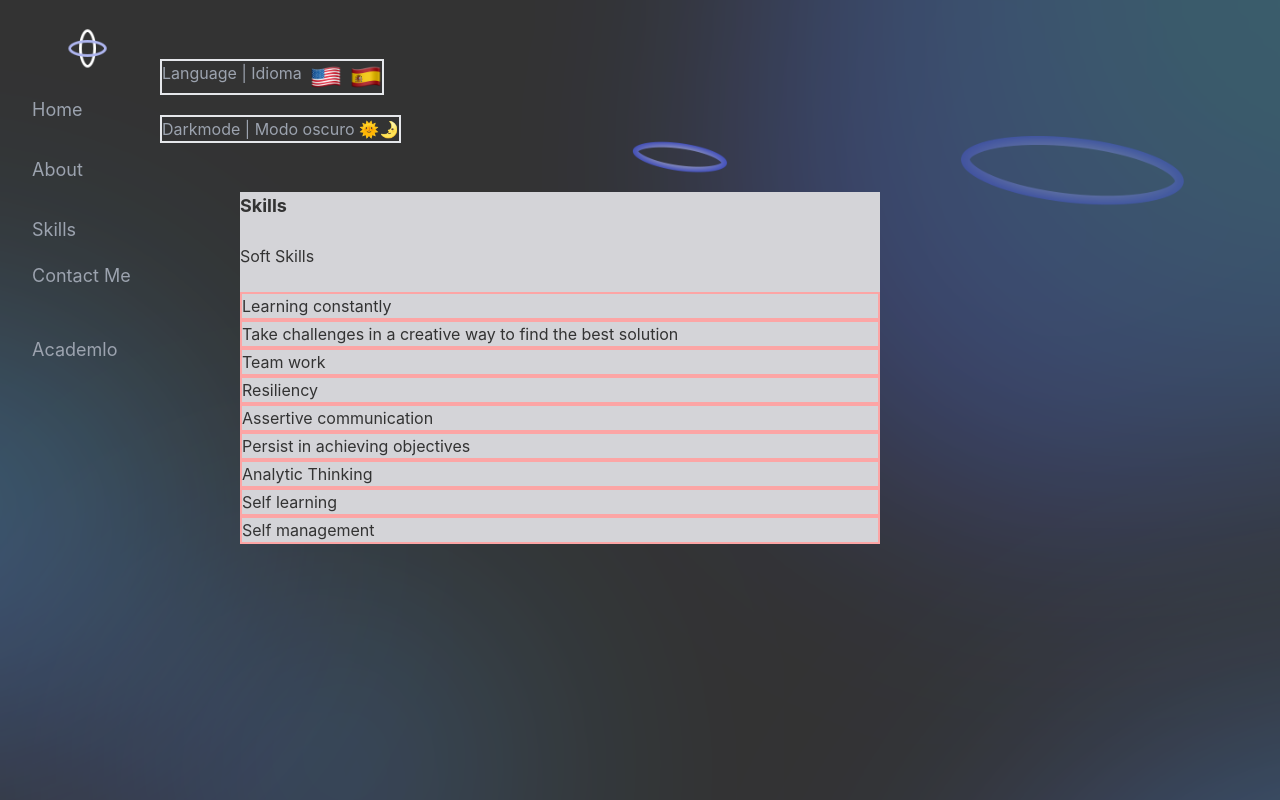
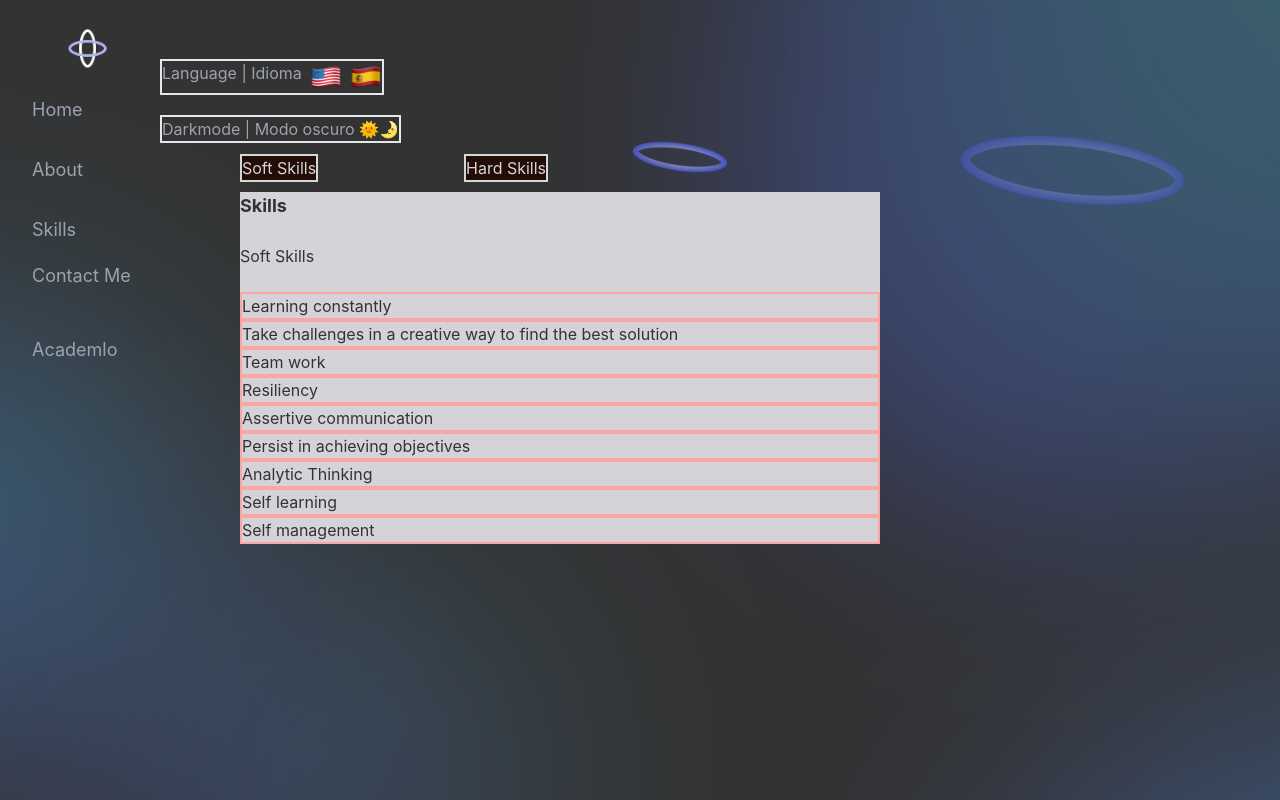
Before and after one commit to guskumite/myportfolio, a React (Vite) app: page /skills in a window 1280 px wide. Shown: the top 800 px of the page. Built offline with nearby package versions, Linux system fonts and the light colour scheme; the HTML template or start-up script is replaced by a standard one.

Commit message:
version 1.0.23 Completion of Hard and Soft Skills

```diff
--- a/src/components/Skills.jsx
+++ b/src/components/Skills.jsx
@@ -15,29 +15,42 @@ const Skills = () => {
   const [Labels, setLabels] = useState(0);
   const [Dark, setDark] = useState(0);
   const [Left1, setLeft1] = useState("left-[15rem]");
+  const [Left2, setLeft2] = useState("left-[29rem]");
+  const [Label2, setLabel2] = useState(["Soft Skills", "Habilidades Blandas"]);
+  const [Label3, setLabel3] = useState([
+    "Learning constantly",
+    "Aprendizaje constante",
+  ]);
+  const [Label4, setLabel4] = useState([
+    "Take challenges in a creative way to find the best solution",
+    "  Asumir retos de forma creativa para llegar a la mejor solución",
+  ]);
+  const [Label5, setLabel5] = useState(["Team work", "Trabajo en equipo"]);
+  const [Label6, setLabel6] = useState(["Resiliency", "Resiliencia"]);
+  const [Label7, setLabel7] = useState([
+    "Assertive communication",
+    "Comunicación Asertiva",
+  ]);
+  const [Label8, setLabel8] = useState([
+    "Persist in achieving objectives",
+    "Persistencia en el logro de objetivos",
+  ]);
+  const [Label9, setLabel9] = useState([
+    "Analytic Thinking",
+    "Pensamiento analítico",
+  ]);
+
+  const [LabelA, setLabelA] = useState(["Self learning", "Autoaprendizaje"]);
+  const [LabelB, setLabelB] = useState(["Self management", "Autogestión"]);
 
   function toggleOpen() {
     setIsOpen(!isOpen);
     localStorage.setItem("navbarOpen", isOpen);
   }
 
+  const Selector1 = ["Soft Skills", "Habilidades Blandas"];
+  const Selector2 = ["Hard Skills", "Habilidades Duras"];
   const label1 = ["Skills", "Habilidades"];
-  const label2 = ["Soft Skills", "Habilidades Blandas"];
-  const label3 = ["Learning constantly", "Aprendizaje constante"];
-  const label4 = [
-    "Take challenges in a creative way to find the best solution",
-    "  Asumir retos de forma creativa para llegar a la mejor solución",
-  ];
-  const label5 = ["Team work", "Trabajo en equipo"];
-  const label6 = ["Resiliency", "Resiliencia"];
-  const label7 = ["Assertive communication", "Comunicación Asertiva"];
-  const label8 = [
-    "Persist in achieving objectives",
-    "Persistencia en el logro de objetivos",
-  ];
-  const label9 = ["Analytic Thinking", "Pensamiento analítico"];
-  const labelA = ["Self learning", "Autoaprendizaje"];
-  const labelB = ["Self management", "Autogestión"];
 
   const Home = ["Home", "Inicio"];
   const About = ["About", "Acerca de mi"];
@@ -49,9 +62,11 @@ const Skills = () => {
     if (window.innerWidth < 600) {
       setBgImg(mobileImg);
       setLeft1("left-[2rem]");
+      setLeft2("left-[15rem]");
     } else {
       setBgImg(desktopImg);
       setLeft1("left-[15rem]");
+      setLeft2("left-[29rem]");
     }
   };
 
@@ -113,6 +128,63 @@ const Skills = () => {
     }
   };
 
+  const handleSkills = (e) => {
+    if (e.target.name === "soft") {
+      setLabel2(["Soft Skills", "Habilidades Blandas"]);
+      setLabel3(["Learning constantly", "Aprendizaje constante"]);
+      setLabel4([
+        "Take challenges in a creative way to find the best solution",
+        "  Asumir retos de forma creativa para llegar a la mejor solución",
+      ]);
+      setLabel5(["Team work", "Trabajo en equipo"]);
+      setLabel6(["Resiliency", "Resiliencia"]);
+      setLabel7(["Assertive communication", "Comunicación Asertiva"]);
+      setLabel8([
+        "Persist in achieving objectives",
+        "Persistencia en el logro de objetivos",
+      ]);
+      setLabel9(["Analytic Thinking", "Pensamiento analítico"]);
+      setLabelA(["Self learning", "Autoaprendizaje"]);
+      setLabelB(["Self management", "Autogestión"]);
+    }
+    if (e.target.name === "hard") {
+      setLabel2(["Hard Skills", "Habilidades Duras"]);
+      setLabel3([
+        "Experience in Software Technical Support",
+        "Experiencia en Soporte Técnico de Software",
+      ]);
+      setLabel4([
+        "Knowledge of Oracle SQL databases and other SQL databases",
+        "Conocimiento de bases de datos de Oracle y de otras bases de datos SQL",
+      ]);
+      setLabel5([
+        "Academlo: Recent Certified Knowledge of FrontEnd and BackEnd Development",
+        "Academlo: Conocimiento Reciente certificado en desarrollo FrontEnd y BackEnd",
+      ]);
+      setLabel6([
+        "Cisco: Introduction to Cybersecurity and Cybersecurity Essentials",
+        "Cisco: Introducción a la Ciberseguridad y Esenciales de Ciberseguridad",
+      ]);
+      setLabel7(["Intermediate English", "Inglés Intermedio"]);
+      setLabel8([
+        "Basic Knowledge of prompts for generative AI like ChatGPT, Claude, DALL-E, etc.",
+        "Conocimiento básico de prompts para IA generativa como ChatGPT, Claude, DALL-E, etc. ",
+      ]);
+      setLabel9([
+        "Knowledge of Windows, Linux, Ubuntu",
+        "Conocimiento de Windows, Linux, Ubuntu",
+      ]);
+      setLabelA([
+        "Knowledge of ofimatic suites like Office and OpenOffice",
+        "Conocimiento de herramientas ofimáticas como Office y OpenOffice",
+      ]);
+      setLabelB([
+        "Experience in code maintainance in different platforms and languages",
+        "Experiencia en mantenimiento de código en diversas plataformas y lenguajes",
+      ]);
+    }
+  };
+
   return (
     <main className="absolute top-[0rem] bg-cover h-screen w-screen text-gray-400">
       <img className="w-full min-w-[320px] opacity-80" src={bgImg} />
@@ -131,24 +203,44 @@ const Skills = () => {
         >
           Darkmode | Modo oscuro 🌞🌛
         </button>
+        <button
+          className={`absolute top-[9.6rem] ${Left1} text-zinc-300 text-md
+         border-[#D2D8DA] border-2 bg-[#230B06] hover:text-xl`}
+          onClick={(e) => {
+            handleSkills(e);
+          }}
+          name="soft"
+        >
+          {Selector1[Labels]}
+        </button>
+        <button
+          className={`absolute top-[9.6rem] ${Left2} text-zinc-300 text-md
+         border-[#D2D8DA] border-2 bg-[#230B06] hover:text-xl`}
+          onClick={(e) => {
+            handleSkills(e);
+          }}
+          name="hard"
+        >
+          {Selector2[Labels]}
+        </button>
       </div>
       <div
         className={`w-[50%] absolute top-[12rem] bg-zinc-300 text-[#333] ${Left1}`}
       >
         <h1 className="font-bold text-lg">{label1[Labels]}</h1>
         <br></br>
-        <p> {label2[Labels]} </p>
+        <p> {Label2[Labels]} </p>
         <br></br>
         <ul className="">
-          <li className="border-2 border-red-300">{label3[Labels]}</li>
-          <li className="border-2 border-red-300">{label4[Labels]}</li>
-          <li className="border-2 border-red-300">{label5[Labels]}</li>
-          <li className="border-2 border-red-300">{label6[Labels]}</li>
-          <li className="border-2 border-red-300">{label7[Labels]}</li>
-          <li className="border-2 border-red-300">{label8[Labels]}</li>
-          <li className="border-2 border-red-300">{label9[Labels]}</li>
-          <li className="border-2 border-red-300">{labelA[Labels]}</li>
-          <li className="border-2 border-red-300">{labelB[Labels]}</li>
+          <li className="border-2 border-red-300">{Label3[Labels]}</li>
+          <li className="border-2 border-red-300">{Label4[Labels]}</li>
+          <li className="border-2 border-red-300">{Label5[Labels]}</li>
+          <li className="border-2 border-red-300">{Label6[Labels]}</li>
+          <li className="border-2 border-red-300">{Label7[Labels]}</li>
+          <li className="border-2 border-red-300">{Label8[Labels]}</li>
+          <li className="border-2 border-red-300">{Label9[Labels]}</li>
+          <li className="border-2 border-red-300">{LabelA[Labels]}</li>
+          <li className="border-2 border-red-300">{LabelB[Labels]}</li>
         </ul>
       </div>
     </main>
```
